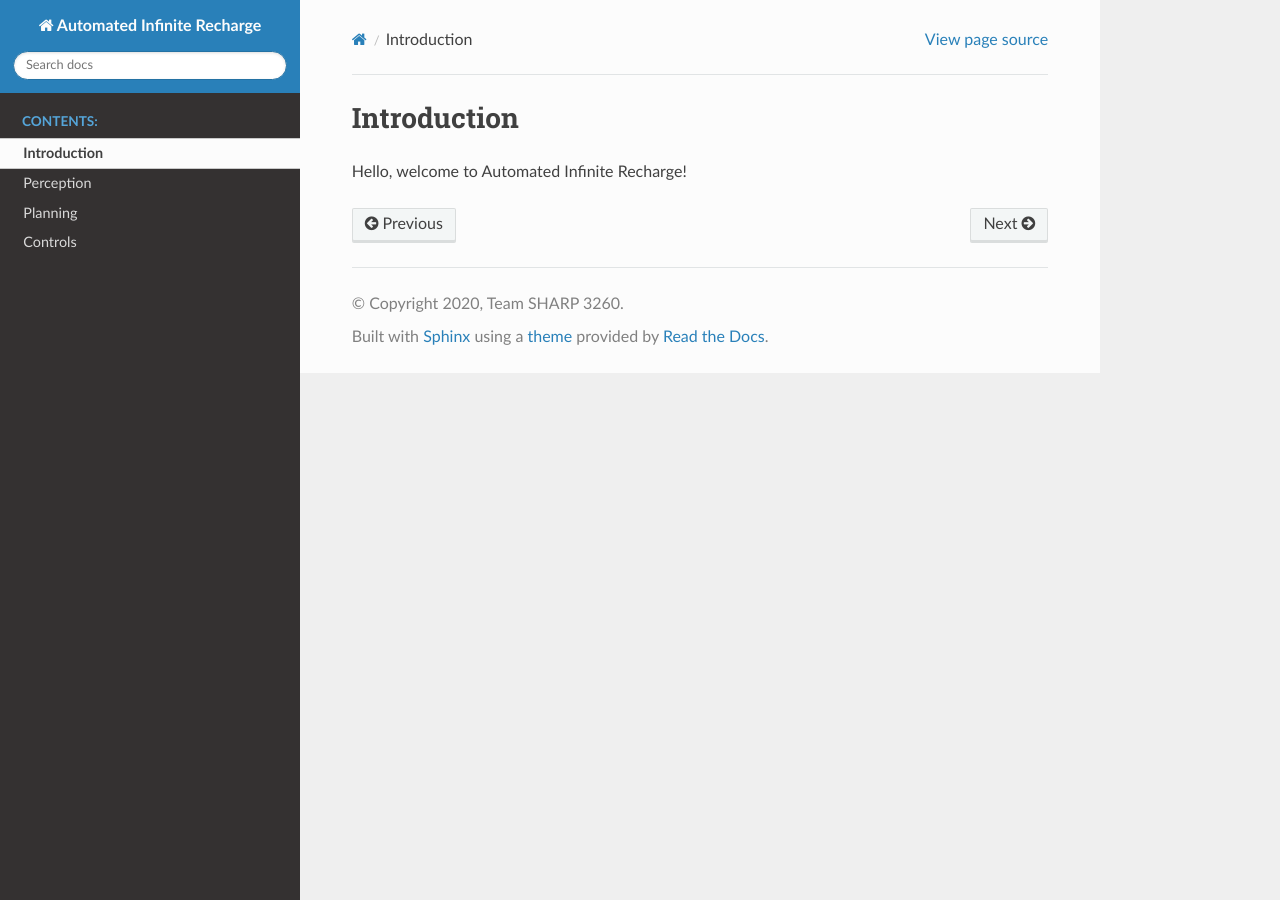
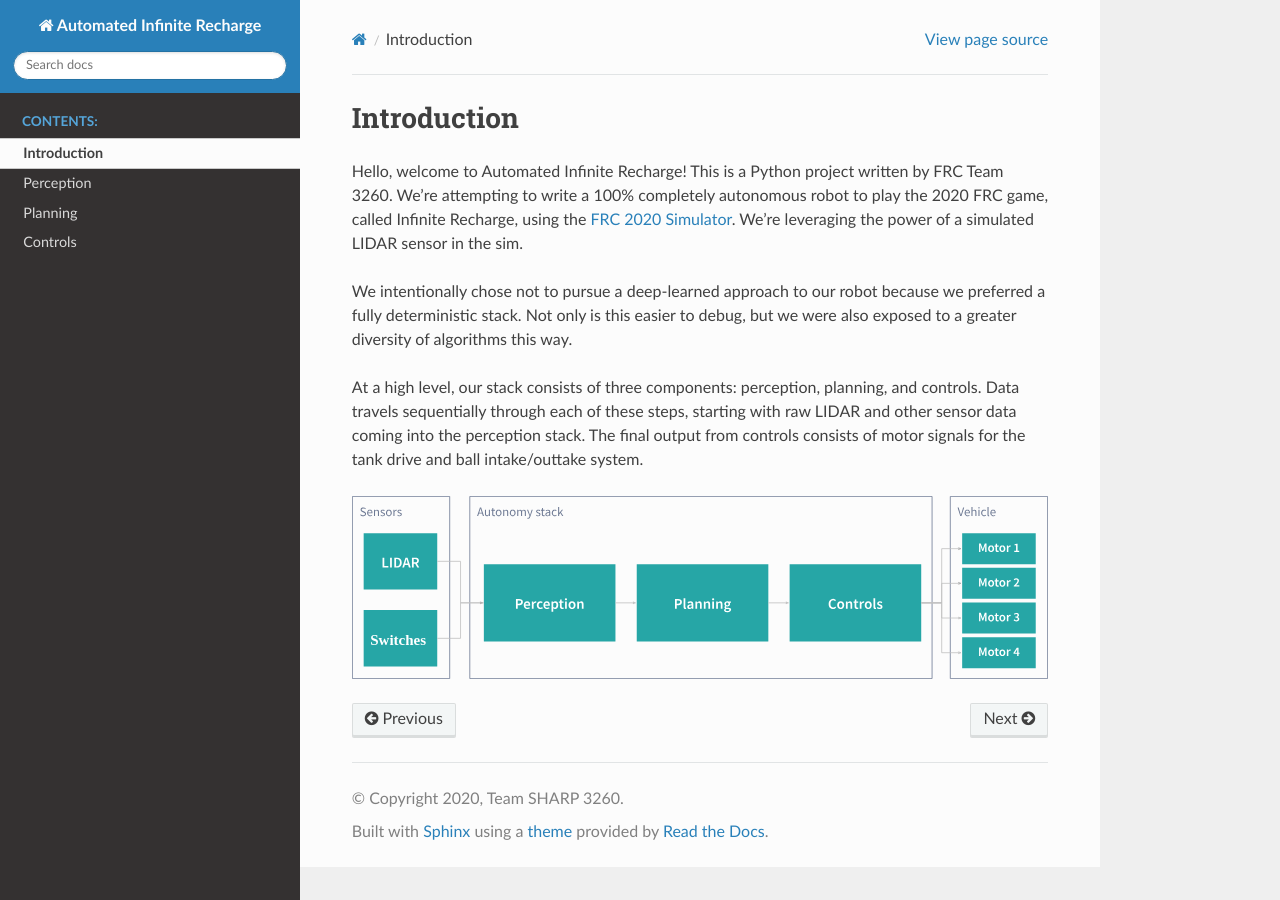
Before and after one commit to SarahHeinzHouseFRC/automated_infinite_recharge, a Sphinx documentation site: the page built from docs/intro.md, in a window 1280 px wide. Built offline with Sphinx 7.4.7 and the Read the Docs theme 2.0.0, drawn with Linux system fonts in a browser that asks for light colours.

```diff
--- a/docs/conf.py
+++ b/docs/conf.py
@@ -45,6 +45,7 @@
     'sphinx.ext.githubpages',
     'sphinx_rtd_theme',
     'recommonmark',
+    'sphinx.ext.mathjax',
 ]
 
 # Add any paths that contain templates here, relative to this directory.
--- a/docs/index.rst
+++ b/docs/index.rst
@@ -15,9 +15,11 @@
    planning.md
    controls.md
 
-Indices and tables
+Indices and Tables
 ==================
 
 * :ref:`genindex`
 * :ref:`modindex`
 * :ref:`search`
+
+:math:`x`
--- a/docs/intro.md
+++ b/docs/intro.md
@@ -1,3 +1,14 @@
 # Introduction #
 
-Hello, welcome to Automated Infinite Recharge!
+Hello, welcome to Automated Infinite Recharge! This is a Python project written by FRC Team 3260. We're attempting to
+write a 100% completely autonomous robot to play the 2020 FRC game, called Infinite Recharge, using the [FRC 2020
+Simulator](https://github.com/ptkinvent/frcsim2020). We're leveraging the power of a simulated LIDAR sensor in the sim.
+
+We intentionally chose not to pursue a deep-learned approach to our robot because we preferred a fully deterministic
+stack. Not only is this easier to debug, but we were also exposed to a greater diversity of algorithms this way.
+
+At a high level, our stack consists of three components: perception, planning, and controls. Data travels sequentially
+through each of these steps, starting with raw LIDAR and other sensor data coming into the perception stack. The final
+output from controls consists of motor signals for the tank drive and ball intake/outtake system.
+
+![A high-level overview of our autonomy stack](img/autonomy-stack.svg)
```
Also changed, not shown: docs/perception.md (+66 -22 lines), docs/planning.md (+1 -1 lines), docs/img/autonomy-stack.svg (added), docs/img/behavior-planning.svg, docs/img/classification.svg (added), docs/img/clustering.svg (added), docs/img/coordinate-frames.svg (added), docs/img/polar-to-cartesian.svg (added).
